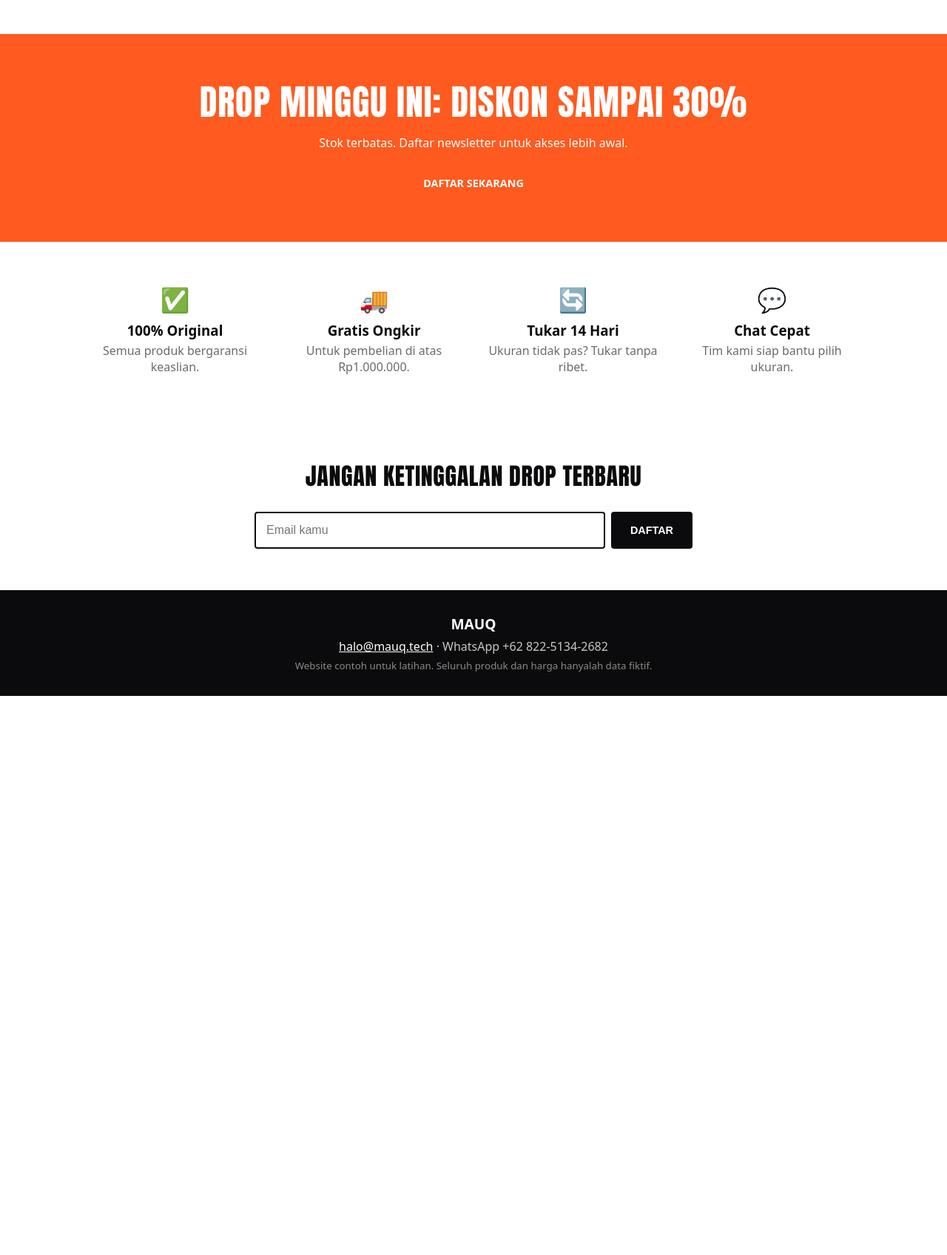
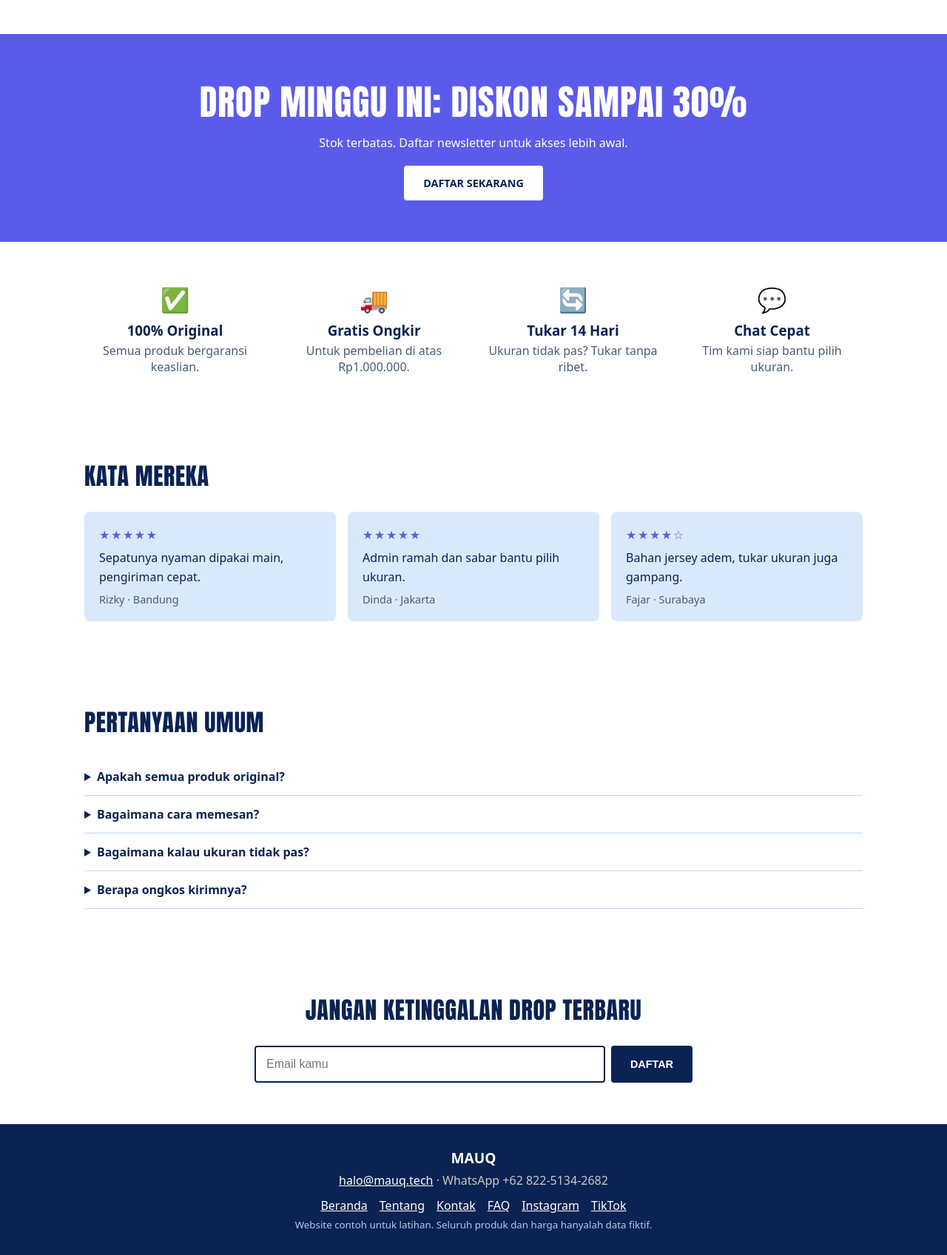
Before and after one commit to opay-2008/mauq-landing-1, a Flask app: page / in a window 1280 px wide. Shown: the part 1800-3497 px from the top of the page at 74% size. Before the commit the page ends 2741 px from the top, so only its background shows below. Run offline with Flask 3, Linux system fonts and the light colour scheme.

Commit message:
tema warna, testimoni, faq, footer

```diff
--- a/app.py
+++ b/app.py
@@ -60,6 +60,30 @@ KEUNGGULAN = [
 ]
 # =========================================================
 
+# ---------------- DATA TAMBAHAN (baru) ----------------
+TESTIMONI = [
+    {"nama": "Rizky", "kota": "Bandung", "rating": 5, "isi": "Sepatunya nyaman dipakai main, pengiriman cepat."},
+    {"nama": "Dinda", "kota": "Jakarta", "rating": 5, "isi": "Admin ramah dan sabar bantu pilih ukuran."},
+    {"nama": "Fajar", "kota": "Surabaya", "rating": 4, "isi": "Bahan jersey adem, tukar ukuran juga gampang."},
+]
+
+FAQ = [
+    {"tanya": "Apakah semua produk original?", "jawab": "Ya, semua produk kami 100% original."},
+    {"tanya": "Bagaimana cara memesan?", "jawab": "Klik tombol Pesan via WhatsApp pada produk, lalu tim kami membantu sampai selesai."},
+    {"tanya": "Bagaimana kalau ukuran tidak pas?", "jawab": "Kamu bisa menukar ukuran dalam 14 hari."},
+    {"tanya": "Berapa ongkos kirimnya?", "jawab": "Gratis ongkir untuk pembelian di atas Rp1.000.000. Di bawah itu, tanyakan lewat WhatsApp."},
+]
+
+SOSMED = [
+    {"nama": "Instagram", "url": "https://instagram.com/"},
+    {"nama": "TikTok", "url": "https://tiktok.com/"},
+]
+
+@app.context_processor
+def data_tambahan():
+    return dict(testimoni=TESTIMONI, faq=FAQ, sosmed=SOSMED)
+# ------------------------------------------------------
+
 
 @app.template_filter("rupiah")
 def rupiah(n):
--- a/public/style.css
+++ b/public/style.css
@@ -1,5 +1,4 @@
-:root{--hitam:#0b0b0d;--putih:#fff;--oranye:#ff5a1f;--abu:#f2f2f0;--garis:#d9d9d4;--redup:#6b6b66}
-*{box-sizing:border-box}
+:root{--hitam:#0A2353;--putih:#fff;--oranye:#5B5BEB;--abu:#DAE8FB;--garis:#C5D6F2;--redup:#4A5A7A;--terang:#BB93FF}*{box-sizing:border-box}
 html{scroll-behavior:smooth}
 body{margin:0;font-family:system-ui,sans-serif;color:var(--hitam);background:var(--putih)}
 h1,h2,.logo{font-family:Impact,'Arial Narrow Bold',sans-serif;text-transform:uppercase;letter-spacing:.02em}
@@ -73,6 +72,22 @@ footer small{color:#8a8a85}
    footer a:hover{color:var(--oranye)}
   .teks p{line-height:1.8;max-width:65ch}
   .teks ul{line-height:1.9}
+  .eyebrow,.hero h1 span{color:var(--terang)}
+.nav nav a:hover,footer a:hover{color:var(--terang)}
+.hero{background:#112C70}
+.hero-art{filter:drop-shadow(0 20px 30px rgba(91,91,235,.45))}
+.promo .btn.hi{background:#fff;color:var(--hitam)}
+.promo .btn.hi:hover{background:var(--hitam);color:#fff}
+footer small{color:#B9C8E6}
+.testi{display:grid;grid-template-columns:repeat(auto-fit,minmax(240px,1fr));gap:16px}
+.testi-kartu{margin:0;background:var(--abu);border-radius:8px;padding:20px}
+.bintang{color:var(--oranye);letter-spacing:.1em}
+.testi-kartu blockquote{margin:8px 0;line-height:1.6}
+.testi-kartu figcaption{color:var(--redup);font-size:.9rem}
+.faq-item{border-bottom:1px solid var(--garis);padding:14px 0}
+.faq-item summary{cursor:pointer;font-weight:700}
+.faq-item p{margin:8px 0 0;color:var(--redup);line-height:1.7}
+.foot-nav{display:flex;gap:16px;justify-content:center;flex-wrap:wrap;margin-top:6px}
 @media (max-width:760px){
   .hero{grid-template-columns:1fr;text-align:center;min-height:auto}
   .hero>div:first-child{margin:0 auto}
--- a/templates/base.html
+++ b/templates/base.html
@@ -22,6 +22,13 @@
   <footer>
     <strong>{{ brand.nama }}</strong>
       <span><a href="mailto:{{ brand.email }}">{{ brand.email }}</a> · WhatsApp {{ brand.whatsapp }}</span>
+      <nav class="foot-nav">
+  <a href="/">Beranda</a>
+  <a href="/tentang">Tentang</a>
+  <a href="/kontak">Kontak</a>
+  <a href="/#faq">FAQ</a>
+  {% for s in sosmed %}<a href="{{ s.url }}" target="_blank" rel="noopener">{{ s.nama }}</a>{% endfor %}
+</nav>
     <small>Website contoh untuk latihan. Seluruh produk dan harga hanyalah data fiktif.</small>
   </footer>
 </body>
--- a/templates/index.html
+++ b/templates/index.html
@@ -56,7 +56,28 @@
     {% endfor %}
   </div>
 </section>
+<section id="testimoni" class="blok">
+  <h2>Kata mereka</h2>
+  <div class="testi">
+    {% for t in testimoni %}
+    <figure class="testi-kartu">
+      <div class="bintang" aria-label="Rating {{ t.rating }} dari 5">{{ "★" * t.rating }}{{ "☆" * (5 - t.rating) }}</div>
+      <blockquote>{{ t.isi }}</blockquote>
+      <figcaption>{{ t.nama }} · {{ t.kota }}</figcaption>
+    </figure>
+    {% endfor %}
+  </div>
+</section>
 
+<section id="faq" class="blok">
+  <h2>Pertanyaan umum</h2>
+  {% for f in faq %}
+  <details class="faq-item">
+    <summary>{{ f.tanya }}</summary>
+    <p>{{ f.jawab }}</p>
+  </details>
+  {% endfor %}
+</section>
 <section id="newsletter" class="blok news">
   <h2>Jangan ketinggalan drop terbaru</h2>
   {% with pesan = get_flashed_messages(with_categories=true) %}
```
